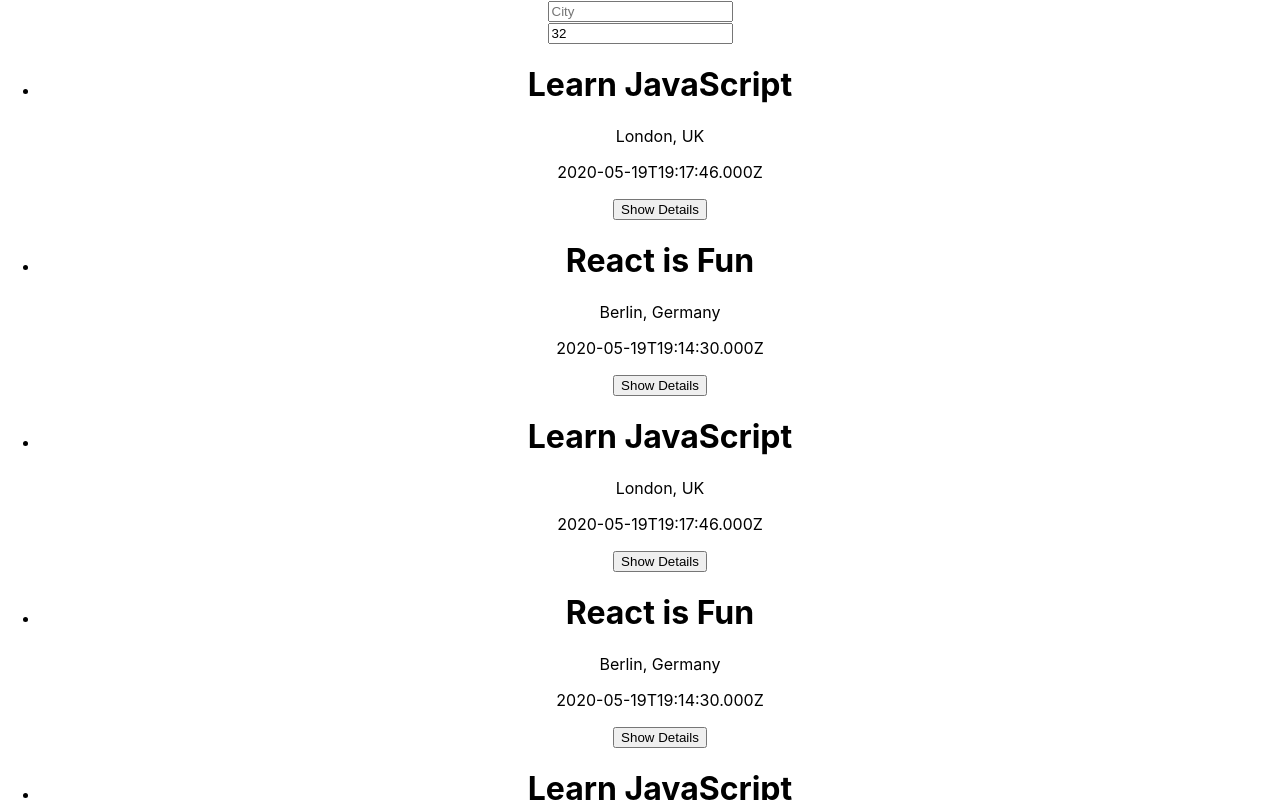
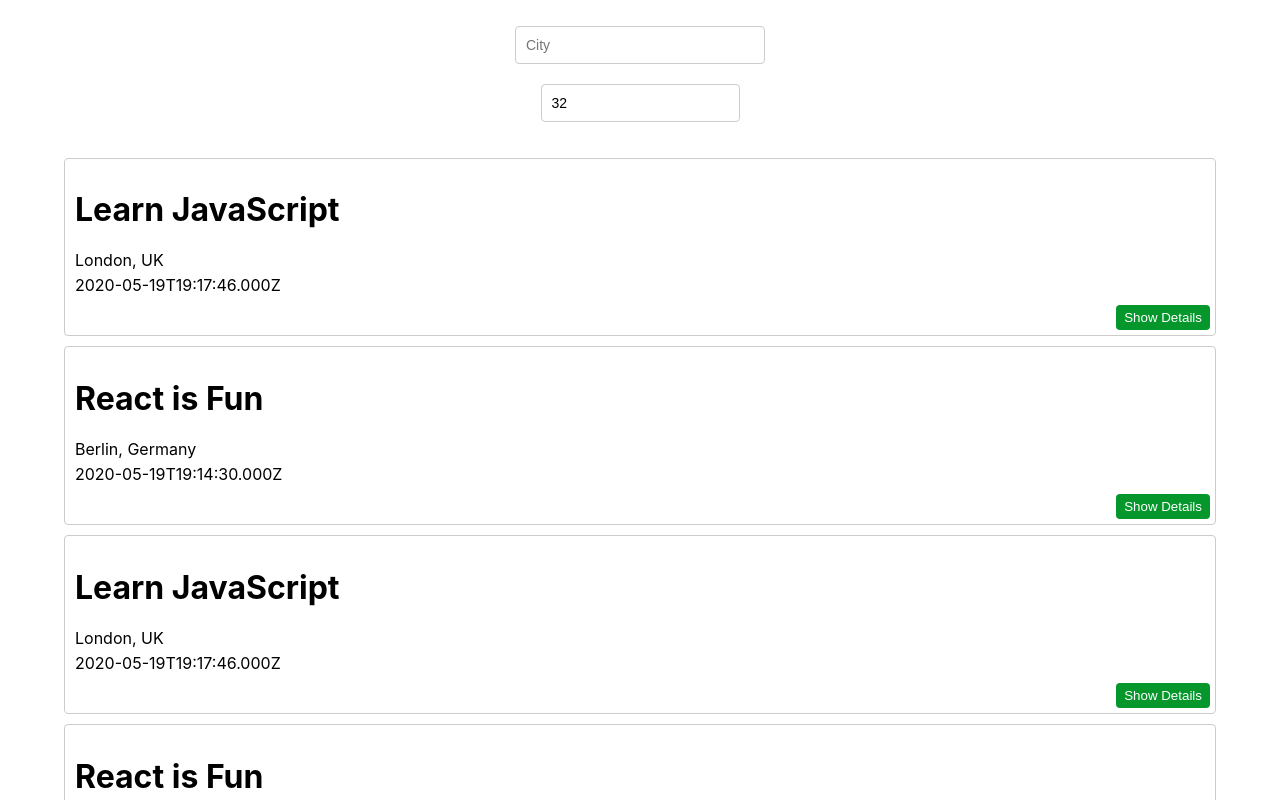
Before and after one commit to henryn05/meet, a React (Create React App) app: page / in a window 1280 px wide. Shown: the top 800 px of the page. Built offline with nearby package versions, Linux system fonts and the light colour scheme.

Commit message:
Apply minimal styling

```diff
--- a/src/App.css
+++ b/src/App.css
@@ -1,38 +1,91 @@
+@import url(https://fonts.googleapis.com/css?family=Roboto:500);
 .App {
   text-align: center;
+  padding: 2% 5%;
 }
 
-.App-logo {
-  height: 40vmin;
-  pointer-events: none;
+.App * {
+  box-sizing: border-box;
 }
 
-@media (prefers-reduced-motion: no-preference) {
-  .App-logo {
-    animation: App-logo-spin infinite 20s linear;
-  }
+ul {
+  padding: 0;
+  list-style: none;
 }
 
-.App-header {
-  background-color: #282c34;
-  min-height: 100vh;
+p {
+  margin: 5px 0;
+}
+
+input[type="text"],
+input[type="number"] {
+  padding: 8px 6px 8px 10px;
+  border-radius: 4px;
+  outline: none;
+  border: 1px solid #ccc;
+  font-size: 14px;
+  line-height: 20px;
+  align-self: center;
+  height: 38px;
+  margin-bottom: 20px;
+}
+
+.city {
+  width: 250px;
+}
+
+.city-search {
   display: flex;
   flex-direction: column;
-  align-items: center;
-  justify-content: center;
-  font-size: calc(10px + 2vmin);
-  color: white;
+  margin: auto;
+  position: relative;
 }
 
-.App-link {
-  color: #61dafb;
+.suggestions {
+  width: 250px;
+  position: absolute;
+  top: 45px;
+  z-index: 2;
+  align-self: center;
+  margin: 0;
+  font-size: 14px;
+  box-shadow: 10px 10px 16px -12px rgba(0, 0, 0, 0.75);
 }
 
-@keyframes App-logo-spin {
-  from {
-    transform: rotate(0deg);
-  }
-  to {
-    transform: rotate(360deg);
-  }
+.suggestions > li {
+  text-align: left;
+  padding: 8px 6px 8px 10px;
+  background-color: #eee;
+  cursor: default;
 }
+
+.suggestions > li:last-child {
+  border-bottom-left-radius: 4px;
+  border-bottom-right-radius: 4px;
+}
+
+.suggestions > li:hover {
+  background-color: #bcdcdb;
+}
+
+.event {
+  padding: 10px 10px 35px;
+  margin-bottom: 10px;
+  text-align: left;
+  border: 1px solid #ccc;
+  border-radius: 4px;
+  position: relative;
+}
+
+.details-btn {
+  background-color: rgb(5, 151, 44);
+  color: white;
+  position: absolute;
+  right: 5px;
+  bottom: 5px;
+  padding: 5px 8px;
+  border-width: 0px;
+  border-radius: 4px;
+  outline: none;
+  cursor: pointer;
+}
--- a/src/components/Event.js
+++ b/src/components/Event.js
@@ -4,33 +4,19 @@
   const [showDetails, setShowDetails] = useState(false);
 
   return (
-    <li id={`event-${event.id}`} data-testid={`event-${event.id}`}>
+    <li className="event" id={`event-${event.id}`} data-testid={`event-${event.id}`}>
       <h1>{event && event.summary}</h1>
       <p>{event && event.location}</p>
       <p>{event && event.created}</p>
-      {/*
-        Button starts by showing "Show Details" by default
-        but then when user clicks, it shows "Hide Details"
-      */}
-      {/*
-        Div remains hidden until "Show Details" button is
-        clicked and can be hidden afterwards when "Hide
-        Details" is clicked
-      */}
       {showDetails && (
         <div className="details" data-testid="event-info-dialogue"></div>
       )}
       <button
+        className="details-btn"
         onClick={() => {
           showDetails ? setShowDetails(false) : setShowDetails(true);
         }}
       >
-        {/*
-          * Ternary operator checks if showDetails is true or
-            false
-          * If true, display "Hide Details", if false,
-            display "Show Details"
-        */}
         {showDetails ? "Hide Details" : "Show Details"}
       </button>
     </li>
--- a/src/components/NumberOfEvents.js
+++ b/src/components/NumberOfEvents.js
@@ -13,6 +13,7 @@
         type="text"
         id="numberOfEventsInput"
         data-testid="numberOfEventsInput"
+        placeholder="Number of Suggestions"
         value={currentNOE}
         onChange={handleInputChange}
       />
```
Also changed, not shown: static-site-test/test-auth-server.html (deleted, +0 -117 lines).
